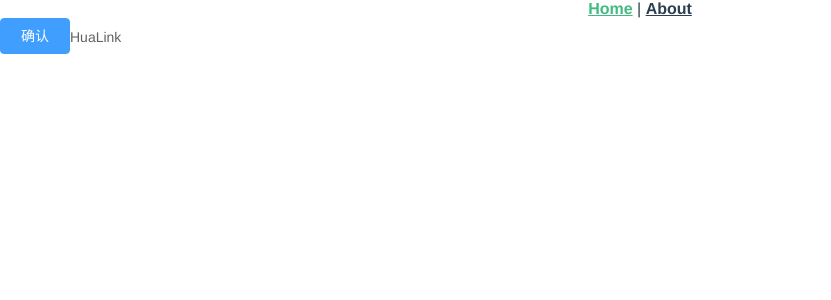
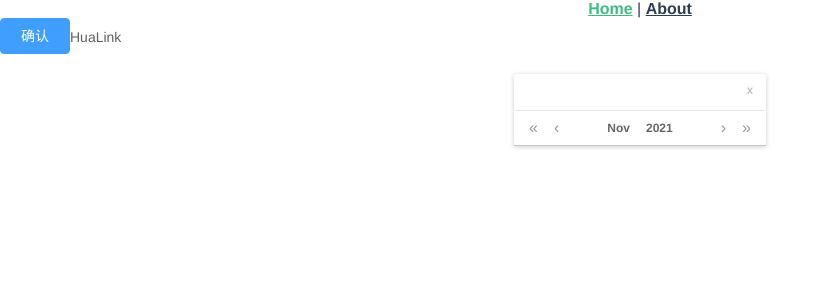
Before and after one commit to typhoonIscoming/huaat-ui, a Vue app: page /#/home in a window 1280 px wide. Shown: the top 300 px of the page, without its empty margins (0-831 px from the left). Built offline with nearby package versions, Linux system fonts and the light colour scheme; the HTML template or start-up script is replaced by a standard one.

Commit message:
mod: 日历组件

```diff
--- a/example/src/views/Home.vue
+++ b/example/src/views/Home.vue
@@ -3,7 +3,10 @@
         <HuaButton @click="handleClick">确认</HuaButton>
         <HuaLink @click="handleLinkClick">HuaLink</HuaLink>
         <HuaCheckbox></HuaCheckbox>
-        <HuaCalendar />
+        <br />
+        <div class="calendarBox">
+            <HuaCalendar />
+        </div>
     </div>
 </template>
 
@@ -23,3 +26,9 @@ export default {
     },
 };
 </script>
+<style lang="scss" scoped>
+.calendarBox{
+    width: fit-content;
+    margin: 20px auto 0;
+}
+</style>
--- a/packages/calendar/src/main.vue
+++ b/packages/calendar/src/main.vue
@@ -1,8 +1,29 @@
 <template>
     <div class="hua-calendar">
         <div class="hua-calendar-panel">
+            <!--日历头部-->
             <div class="hua-calendar-date-panel">
-
+                <div class="hua-calendar-input-wrap" v-if="showDateInput">
+                    <div class="hua-calendar-date-input-wrap">
+                        <input class="hua-calendar-input" v-model="value">
+                    </div>
+                    <span class="hua-calendar-clear-btn"></span>
+                </div>
+            </div>
+            <!--日历日期部分-->
+            <div class="hua-calendar-date-panel">
+                <div class="hua-calendar-header">
+                    <div style="position:relative;">
+                        <span class="hua-calendar-prev-year-btn"></span>
+                        <span class="hua-calendar-prev-month-btn"></span>
+                        <span class="hua-calendar-my-select">
+                            <span class="hua-calendar-month-select">{{ month }}</span>
+                            <span class="hua-calendar-year-select">{{ year }}</span>
+                        </span>
+                        <span class="hua-calendar-next-month-btn"></span>
+                        <span class="hua-calendar-next-year-btn"></span>
+                    </div>
+                </div>
             </div>
             <div class="hua-calendar-footer"></div>
         </div>
@@ -10,10 +31,45 @@
 </template>
 
 <script>
+const zhMonth = ['1月', '2月', '3月', '4月', '5月', '6月', '7月', '8月', '9月', '10月', '11月', '12月',];
+const enMonth = ['Jan', 'Feb', 'Mar', 'Apr', 'May', 'Jun', 'Jul', 'Aug', 'Sep', 'Oct', 'Nov', 'Dec',];
 export default {
     name: 'HuaCalendar',
+    props: {
+        textTop: {
+            type: Array,
+            default: () => ['日', '一', '二', '三', '四', '五', '六'],
+        },
+        showDateInput: { // 是否显示顶部输入框
+            type: Boolean,
+            default: true,
+        },
+        lang: {
+            type: String,
+            default: 'zh',
+        },
+    },
     data() {
-        return {}
+        return {
+            value: '',
+            month: '',
+            year: '',
+            today: '',
+        }
+    },
+    created() {
+        this.initDate()
+    },
+    methods: {
+        initDate() {
+            const date = new Date();
+            let month = zhMonth;
+            if (this.lang === 'en') {
+                month = enMonth
+            }
+            this.month = enMonth[date.getMonth()];
+            this.year = date.getFullYear();
+        },
     },
 }
 </script>
--- a/packages/theme-chalk/src/calendar.scss
+++ b/packages/theme-chalk/src/calendar.scss
@@ -11,4 +11,109 @@
     background-clip: padding-box;
     line-height: 1.5;
     box-sizing: border-box;
+    box-shadow: 0 1px 5px #ccc;
 }
+.hua-calendar-panel{
+    position: relative;
+    outline: none;
+}
+.hua-calendar-input-wrap{
+    position: relative;
+    padding: 6px;
+    border-bottom: 1px solid #e9e9e9;
+}
+.hua-calendar-clear-btn{
+    position: absolute;
+    z-index: 999;
+    right: 6px;
+    cursor: pointer;
+    overflow: hidden;
+    width: 20px;
+    height: 20px;
+    text-align: center;
+    line-height: 20px;
+    top: 6px;
+    margin: 0;
+}
+.hua-calendar-clear-btn::after{
+    content: 'x';
+    font-size: 12px;
+    color: #aaa;
+    display: inline-block;
+    line-height: 1;
+    width: 20px;
+    transition: color 0.3s ease;
+}
+.hua-calendar-input{
+    border: 1px solid transparent;
+    width: 100%;
+    color: #666;
+    cursor: text;
+    line-height: 1.5;
+    outline: 0;
+    height: 22px;
+}
+.hua-calendar-header{
+    padding: 0 10px;
+    height: 34px;
+    line-height: 30px;
+    text-align: center;
+    user-select: none;
+    -webkit-user-select: none;
+    border-bottom: 1px solid #ccc;
+}
+/* 头部箭头 */
+.hua-calendar-prev-year-btn,
+.hua-calendar-prev-month-btn,
+.hua-calendar-next-month-btn,
+.hua-calendar-next-year-btn{
+    position: absolute;
+    top: 0;
+    cursor: pointer;
+    color: #999;
+    font-family: Arial, "Hiragino Sans GB", "Microsoft Yahei", "Microsoft Sans Serif", sans-serif;
+    padding: 0 5px;
+    font-size: 16px;
+    display: inline-block;
+    line-height: 34px;
+}
+.hua-calendar-prev-year-btn{
+    left: 0;
+}
+.hua-calendar-prev-year-btn::after{
+    content: '\AB';
+}
+
+.hua-calendar-prev-month-btn{
+    left: 25px;
+}
+.hua-calendar-prev-month-btn::after{
+    content: '\2039';
+}
+.hua-calendar-next-month-btn{
+    right: 25px;
+}
+.hua-calendar-next-month-btn::after{
+    content: '\203A';
+}
+.hua-calendar-next-year-btn{
+    right: 0;
+}
+.hua-calendar-next-year-btn::after{
+    content: '\BB';
+}
+
+/* 头部展示选中的月-年 */
+.hua-calendar-month-select,
+.hua-calendar-year-select{
+    display: inline-block;
+    font-size: 12px;
+    font-weight: bold;
+    color: #666;
+    padding: 0 8px;
+    line-height: 34px;
+    cursor: pointer;
+    &:hover{
+        color: #23c0fa;
+    }
+}
```
